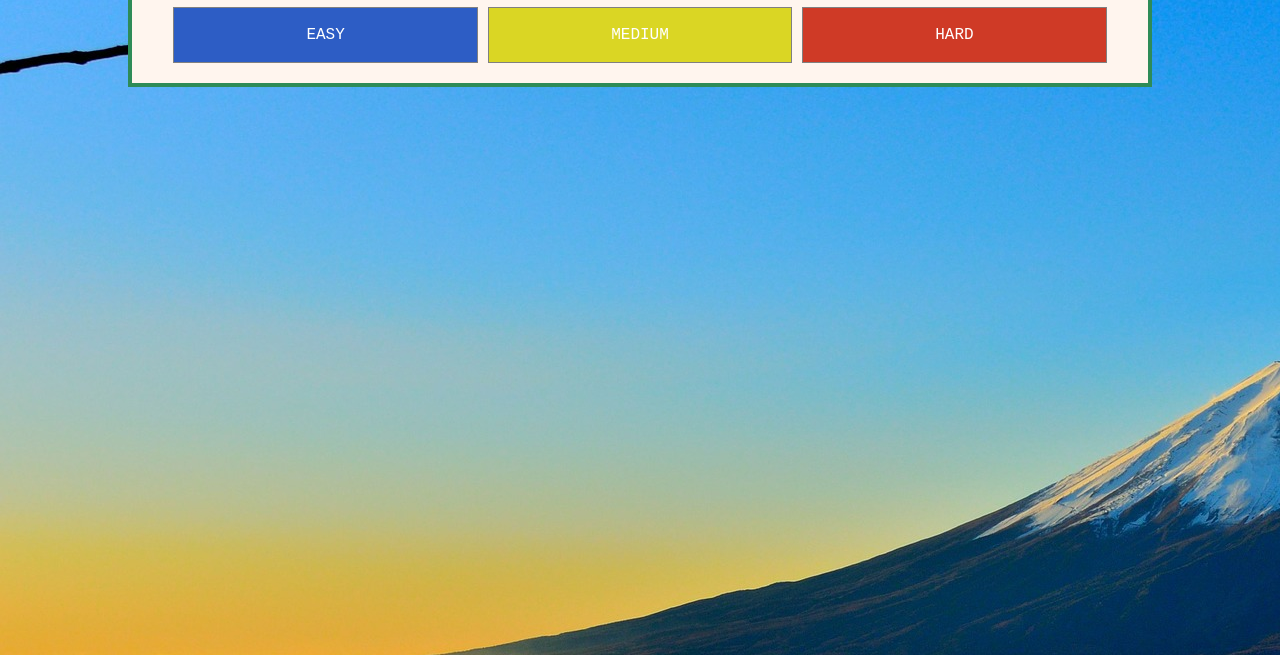
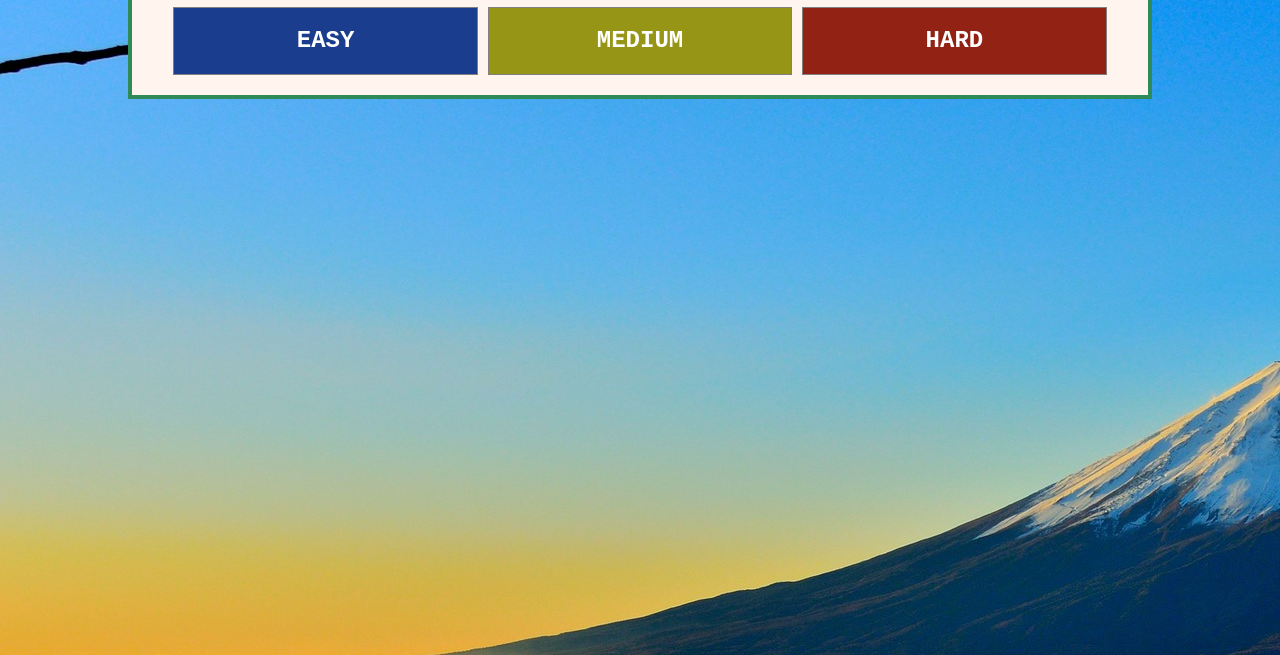
Before and after one commit to vnguye51/Word-Guess-Game, a plain HTML site: page index.html in a window 1280 px wide. Shown: the part 145-800 px from the top of the page. Drawn offline with nearby package versions, Linux system fonts and the light colour scheme.

Commit message:
Making boxes more readable

```diff
--- a/assets/css/style.css
+++ b/assets/css/style.css
@@ -30,26 +30,27 @@ h1{
 
 button{
     border: solid gray 1px;
-    color: white;
+    color: rgb(255, 255, 255);
     padding: 15px 10px;
     text-align: center;
     text-decoration: none;
     display: inline-block;
-    font-size: 16px;
+    font-size: 24px;
+    font-weight: bold;
     width: 30%
 
 }
 
 #EasyButton {
-    background-color: rgb(45, 93, 197); /* Green */
+    background-color: rgb(26, 62, 141); /* Green */
 }
 
 #MediumButton{
-    background-color: rgb(218, 214, 36)
+    background-color: rgb(151, 149, 21)
 }
 
 #HardButton{
-    background-color: rgb(207, 58, 38)
+    background-color: rgb(145, 34, 20)
 }
 
 #AgainButton{
```
